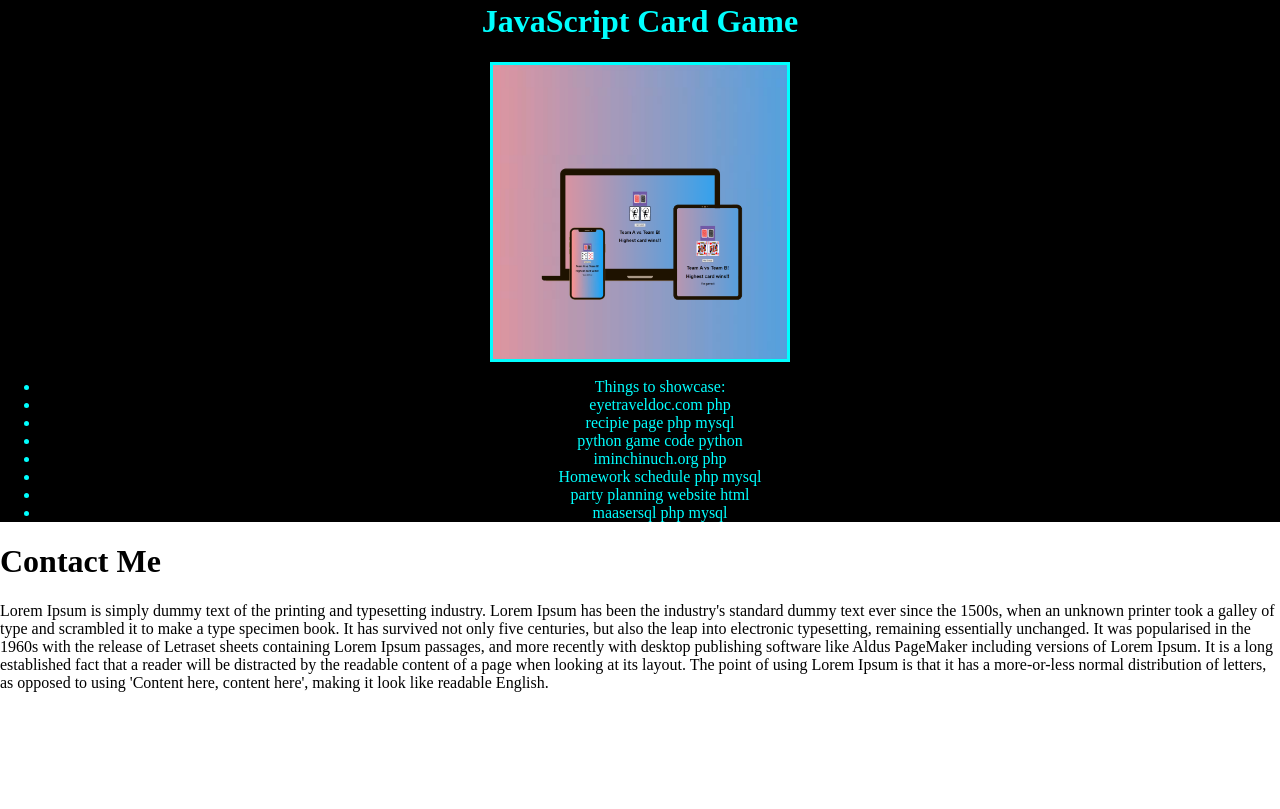
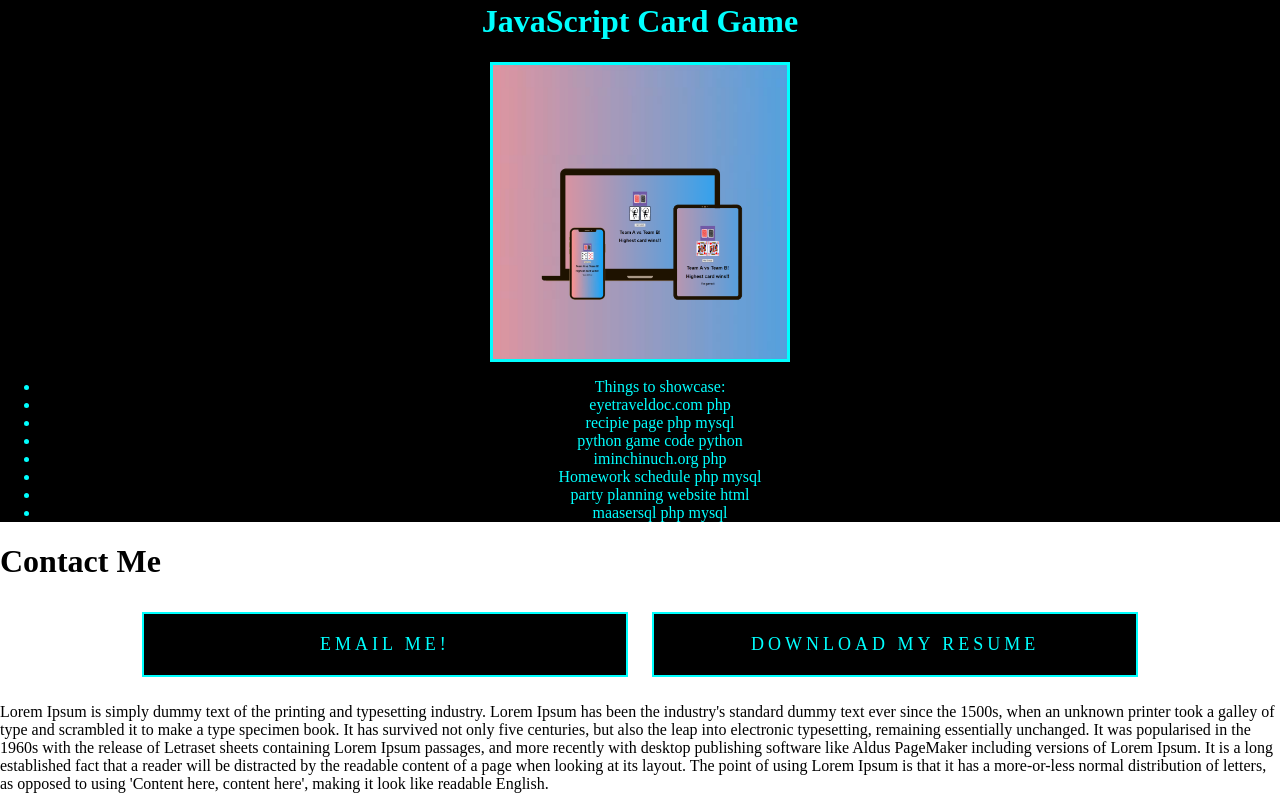
Before and after one commit to ShiraZacks/shirazacks.github.io, a plain HTML site: page index.html in a window 1280 px wide. Shown: the part 4189-4998 px from the top of the page. Before the commit the page ends 4897 px from the top, so only its background shows below. Drawn offline with Linux system fonts and the light colour scheme.

Commit message:
edits to contact section

```diff
--- a/index.html
+++ b/index.html
@@ -25,7 +25,6 @@
             <a class="coolButton blue" href="#projects_section">Things I've Done</a>
             <a class="coolButton blue" href="#contact_section">Contact Me</a>
         </div>
-    </div>
     </div>
     <!-- <div class="test">
         <h1>this is a test </h1>
@@ -76,7 +75,7 @@
         </div>
     </div>
 
-    <div class="third_div ">
+    <div class="third_div">
         <div class="blue center">
             <h1 id="projects_section">Things I've Done</h1>
 
@@ -137,6 +136,13 @@
         </div>
     </div>
     <h1 id="contact_section">Contact Me</h1>
+
+    <div class="contact_menu">
+    <p class="contact_button coolButton blue email"><span id="hidden">Email Me!</span></p>
+    <a class="contact_button coolButton blue" href="resume.pdf" download >Download My Resume</a>
+</div>
+
+
     <p>Lorem Ipsum is simply dummy text of the printing and typesetting industry. Lorem Ipsum has been the industry's
         standard dummy text ever since the 1500s, when an unknown printer took a galley of type and scrambled it to make
         a type specimen book. It has survived not only five centuries, but also the leap into electronic typesetting,
--- a/style.css
+++ b/style.css
@@ -6,7 +6,6 @@ body {
 .top_div {
     background-color: black;
     height: 100vh;
-    /* border-bottom: 10px solid #00ffff; */
     position: relative;
     margin-bottom: 20vh;
 }
@@ -220,3 +219,27 @@ hr {
 .project:hover img {
     transform: scale(1.1);
 }
+
+.contact_menu {
+    display: block;
+    width: 100%;
+    text-align: center;
+}
+
+.contact_button{
+    width: 33%;
+    display: inline-block;
+}
+
+#hidden{
+    text-shadow: none !important;
+}
+
+.email:hover #hidden {
+    transition-delay: .4s;
+    display: none;
+}
+
+.email:hover:before {
+    content: "shiramzacks@gmail.com";
+}
```
